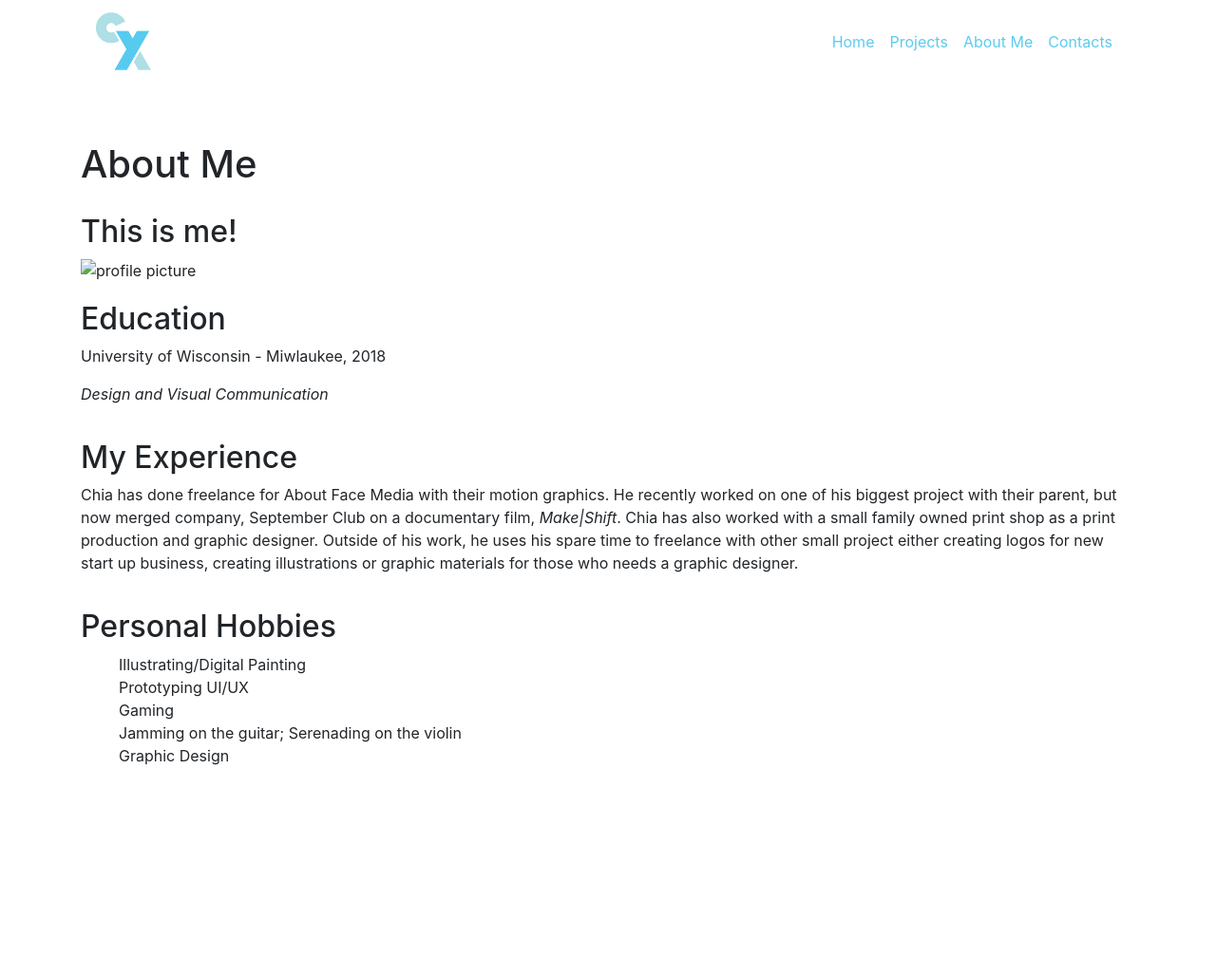
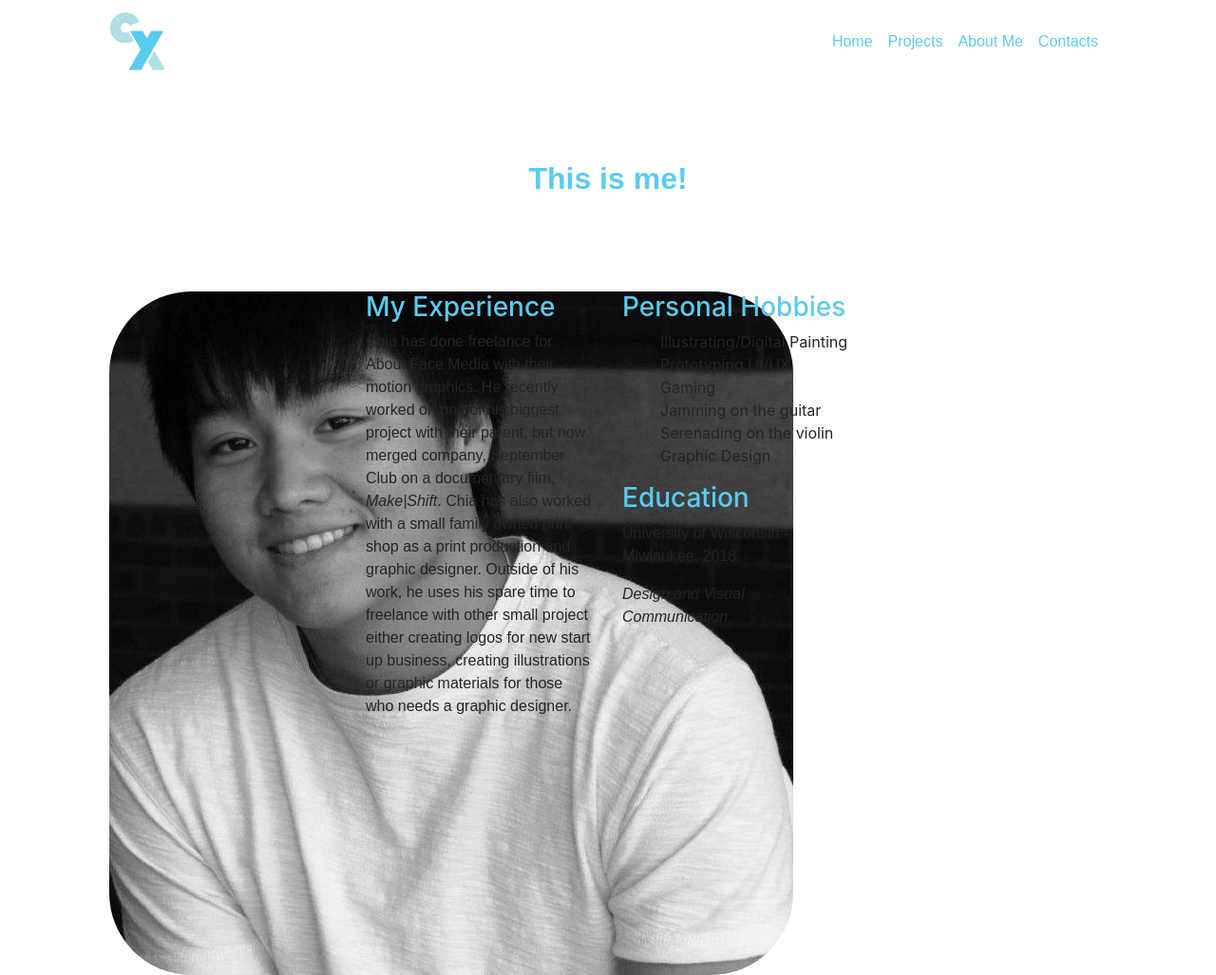
Before and after one commit to chiaxiong/portfolio, a plain HTML site: page pages/about-me/about-me.html in a window 1280 px wide. Shown: the whole page at 95% size. Before the commit the page ends 848 px from the top, so only its background shows below. Drawn offline with nearby package versions, Linux system fonts and the light colour scheme.

Commit message:
About Me page edits with responsive codes.

```diff
--- a/pages/about-me/about-me.html
+++ b/pages/about-me/about-me.html
@@ -12,7 +12,7 @@
     <link rel="stylesheet" href="../../styles/styles.css">
 </head>
 
-<body class="container">
+<body>
     <header>
         <nav class="navbar navbar-expand-lg navbar-light text-right">
             <a class="navbar-brand" href="../../index.html"><img src="../../images/CYX_Logo.png" alt="logo"></a>
@@ -39,36 +39,40 @@
         </nav>
     </header>
 
-    <h1>About Me</h1>
+    <h2 class="profile-header">This is me!</h2>
+    <div class="container">
+        <div class="row">
+            <div class="col-lg-3 col-md-3 col-sm-6">
+                <img src="../about-me/picture/profile-placeholder-image.jpg" alt="profile picture" class="img-responsive">
+            </div>
+            <div class="col-lg-3 col-md-3 col-sm-6">
                 <section>
-        <h2>This is me!</h2>
-        <img src="" alt="profile picture">
+                    <h3 class="section-header">My Experience</h3>
+                    <p>Chia has done freelance for About Face Media with their motion graphics. He recently worked on one of his biggest project with their parent, but now merged company, September Club on a documentary film, <i>Make|Shift</i>. Chia has
+                        also worked with a small family owned print shop as a print production and graphic designer. Outside of his work, he uses his spare time to freelance with other small project either creating logos for new start up business, creating
+                        illustrations or graphic materials for those who needs a graphic designer.</p>
                 </section>
+            </div>
+            <div class="col-lg-3 col-md-3 col-sm-6">
                 <section>
-        <h2>Education</h2>
-        <p>University of Wisconsin - Miwlaukee, 2018</p>
-        <p><i>Design and Visual Communication</i></p>
-    </section>
-    <section>
-        <h2>My Experience</h2>
-        <p>Chia has done freelance for About Face Media with their motion graphics. He recently worked on one of his biggest project with their parent, but now merged company, September Club on a documentary film, <i>Make|Shift</i>. Chia has also worked
-            with a small family owned print shop as a print production and graphic designer. Outside of his work, he uses his spare time to freelance with other small project either creating logos for new start up business, creating illustrations or graphic
-            materials for those who needs a graphic designer.</p>
-    </section>
-    <section>
-        <h2>Personal Hobbies</h2>
+                    <h3 class="section-header">Personal Hobbies</h3>
                     <ul>
                         <li>Illustrating/Digital Painting</li>
                         <li>Prototyping UI/UX</li>
                         <li>Gaming</li>
-            <li>Jamming on the guitar; Serenading on the violin</li>
+                        <li>Jamming on the guitar</li>
+                        <li>Serenading on the violin</li>
                         <li>Graphic Design</li>
                     </ul>
-
                 </section>
-    <img src="" alt="" class="src alt">
-
-
+                <section>
+                    <h3 class="section-header">Education</h3>
+                    <p>University of Wisconsin - Miwlaukee, 2018</p>
+                    <p><i>Design and Visual Communication</i></p>
+                </section>
+            </div>
+            <div/>
+        </div>
 </body>
 
 </html>
--- a/styles/styles.css
+++ b/styles/styles.css
@@ -1,3 +1,46 @@
+/* general style starts here */
+
+p {
+    font-family: mr-eaves-modern, sans-serif;
+    font-style: normal;
+    font-weight: 100;
+}
+
+h1 {
+    font-family: mr-eaves-modern, sans-serif;
+    font-style: normal;
+    font-weight: 100;
+}
+
+h2 {
+    font-family: mr-eaves-modern, sans-serif;
+    font-style: normal;
+    font-weight: 100;
+}
+
+a {
+    font-family: mr-eaves-modern, sans-serif;
+    font-style: normal;
+    font-weight: 100;
+}
+
+h2 {
+    padding-top: 20px;
+}
+
+body {
+    padding: 0 100px 0 100px;
+}
+
+#home {
+    background: url(../images/CYX_BG.jpg) no-repeat center center fixed;
+    display: table;
+    height: 100%;
+    width: 100%;
+    background-size: cover;
+}
+
+
 /* navbar style starts here */
 
 ul {
@@ -23,10 +66,6 @@ ul {
 
 
 /* contact page style starts here */
-
-.contact-form {
-    color: #5CCBEE;
-}
 
 .col-md {
     padding: 0px 70px 50px 70px;
@@ -62,16 +101,25 @@ ul {
 }
 
 
-/* general styling */
-
-h2 {
-    padding-top: 20px;
-}
-
-
 /* project page styling starts here */
 
 .project-img {
     max-width: 50%;
     max-height: 40%;
 }
+
+.row img {
+    border-radius: 12%;
+}
+
+.profile-header {
+    display: block;
+    text-align: center;
+    margin-bottom: 100px;
+    font-weight: bold;
+    color: #5CCBEE;
+}
+
+.section-header {
+    color: #5CCBEE;
+}
```
Also changed, not shown: index.html (+10 -3 lines), pages/contact/contact.html (+2 -2 lines), pages/project/project.html (+7 -4 lines), pages/about-me/picture/profile-placeholder-image.jpg (added), 1 other file. Lines whose indentation alone changed are shown as unchanged.
